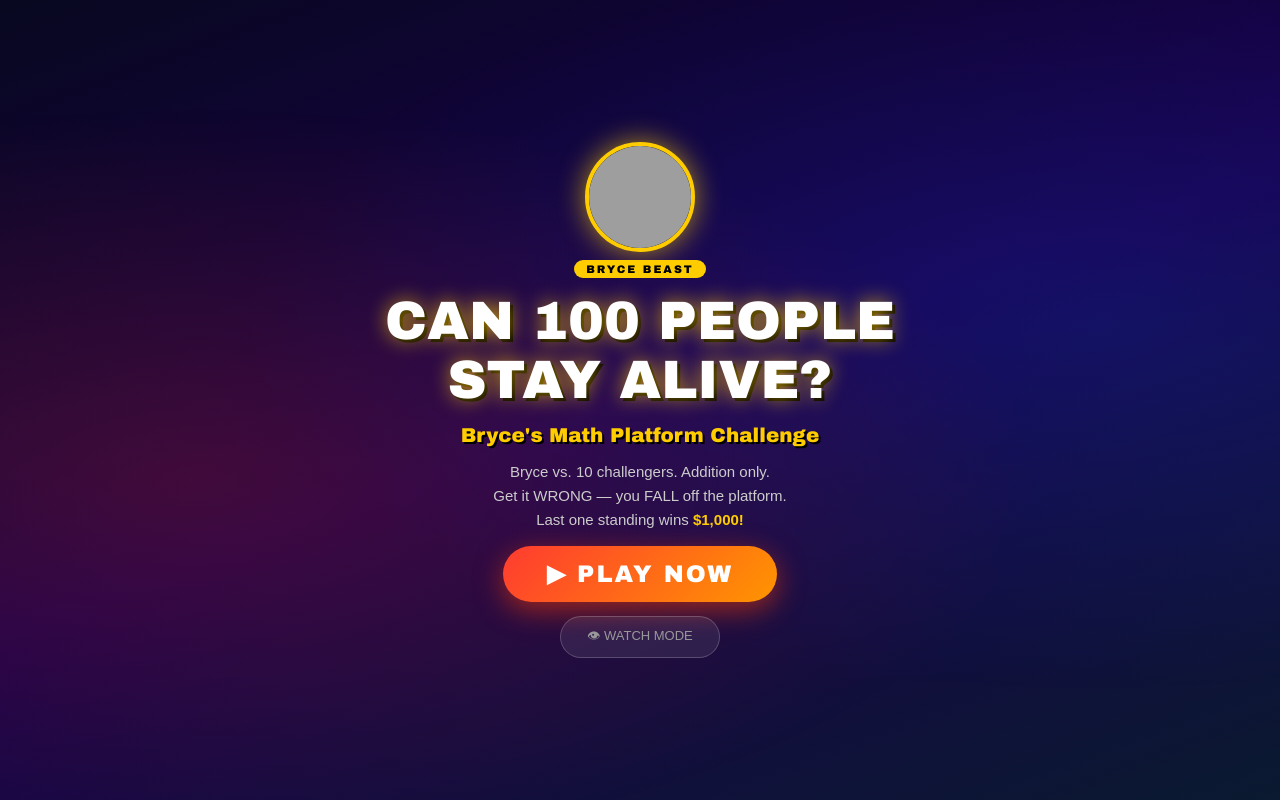
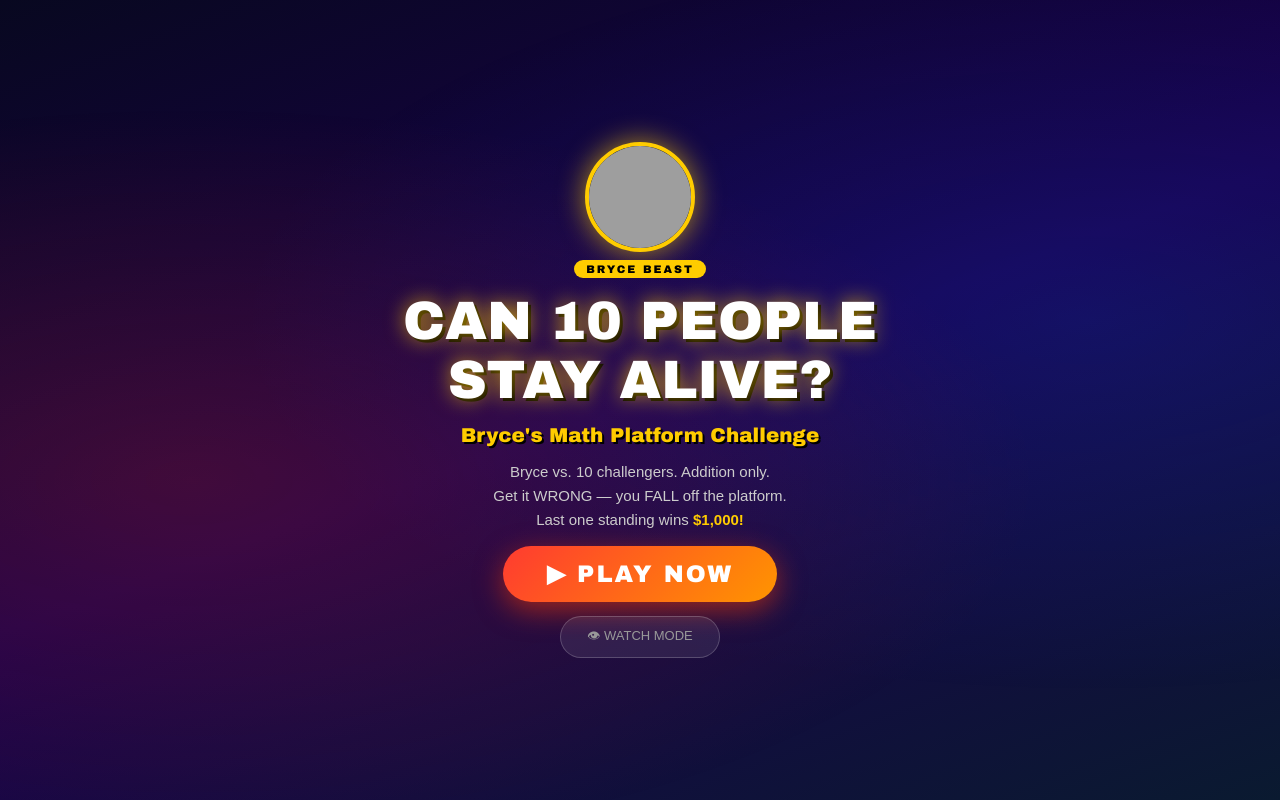
Before and after one commit to KenAdler/Bryces_addition_game, a plain HTML site: page index.html in a window 1280 px wide. Drawn offline with Linux system fonts and the light colour scheme; grey boxes are pictures that could not be loaded.

Commit message:
Dynamic title driven by TOTAL contestant count
Title, description, and win message all derive from TOTAL in contestants.js.
Change TOTAL once and everything updates automatically.

Co-Authored-By: Claude Sonnet 4.6 <noreply@anthropic.com>

```diff
--- a/index.html
+++ b/index.html
@@ -3,7 +3,7 @@
 <head>
   <meta charset="UTF-8" />
   <meta name="viewport" content="width=device-width, initial-scale=1.0, viewport-fit=cover" />
-  <title>Can 100 People Stay Alive? | Bryce's Math Challenge</title>
+  <title id="page-title">Can 10 People Stay Alive? | Bryce's Math Challenge</title>
   <link rel="stylesheet" href="src/style.css" />
 </head>
 <body>
@@ -21,10 +21,10 @@
         </div>
         <div class="host-badge">BRYCE BEAST</div>
       </div>
-      <h1 class="title-main">CAN 100 PEOPLE<br>STAY ALIVE?</h1>
+      <h1 class="title-main" id="main-title">CAN 10 PEOPLE<br>STAY ALIVE?</h1>
       <h2 class="title-sub">Bryce's Math Platform Challenge</h2>
       <p class="title-desc">
-        Bryce vs. 10 challengers. Addition only.<br>
+        Bryce vs. <span id="desc-count">10</span> challengers. Addition only.<br>
         Get it WRONG — you FALL off the platform.<br>
         Last one standing wins <span class="gold">$1,000!</span>
       </p>
@@ -87,6 +87,13 @@
 <script src="src/contestants.js"></script>
 <script src="src/game.js"></script>
 <script>
+  // Derive opponent count from TOTAL (defined in contestants.js)
+  const opponents = TOTAL - 1;
+  document.getElementById('main-title').innerHTML  = `CAN ${opponents} PEOPLE<br>STAY ALIVE?`;
+  document.getElementById('desc-count').textContent = opponents;
+  document.getElementById('page-title').textContent = `Can ${opponents} People Stay Alive? | Bryce's Math Challenge`;
+  document.getElementById('alive-count').textContent = TOTAL;
+
   // Show intro on page load
   document.getElementById('screen-intro').style.display = 'flex';
 </script>
--- a/src/game.js
+++ b/src/game.js
@@ -331,7 +331,7 @@ function showWin(winner) {
   `;
 
   el('win-sub').textContent = winner.isPlayer
-    ? 'You outlasted all 10 other contestants in Bryce\'s Math Challenge!'
+    ? `You outlasted all ${TOTAL - 1} other contestants in Bryce's Math Challenge!`
     : `${winner.name} the ${winner.ageGroup.label} was the last one standing!`;
 
   spawnConfetti();
```
